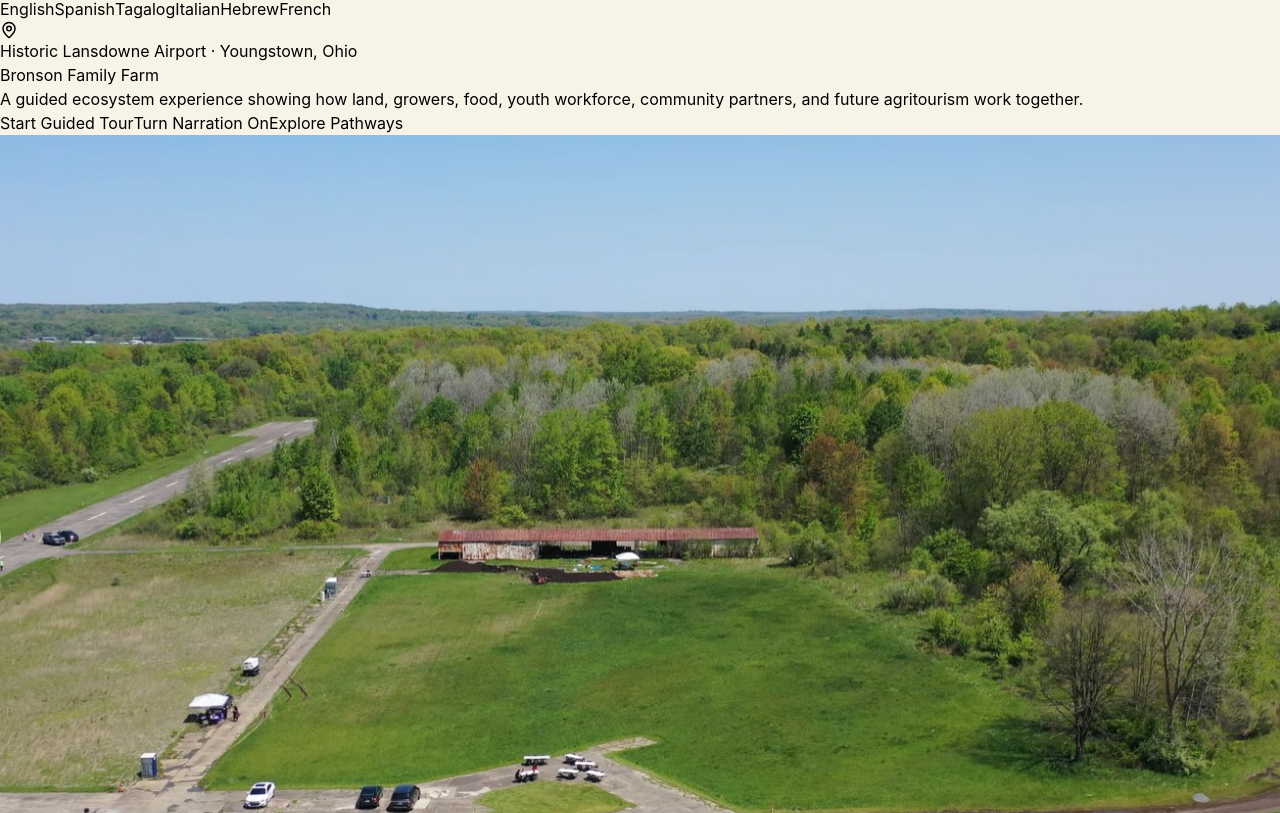
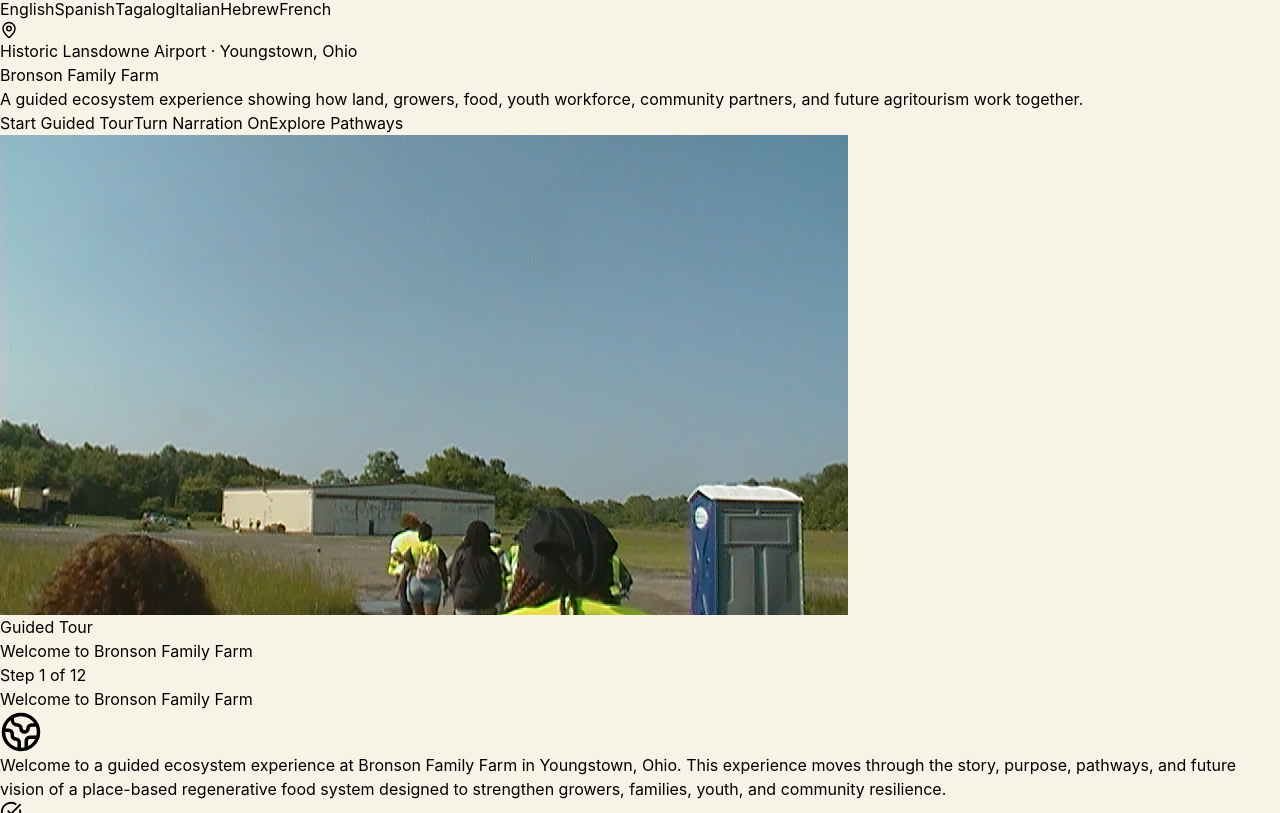
Before and after one commit to cburgessemail-gif/bronson-demo, a React (Vite) app: page / in a window 1280 px wide. Shown: the part 807-1620 px from the top of the page. Built offline with nearby package versions, Linux system fonts and the light colour scheme; the HTML template or start-up script is replaced by a standard one.

Commit message:
Update image paths in App.tsx

```diff
--- a/src/App.tsx
+++ b/src/App.tsx
@@ -41,9 +41,9 @@
 const imageSets: Record<PathwayKey | "hero" | TourStepKey, string[]> = {
   hero: ["/GrowArea.jpg", "/GrowArea2.jpg", "/SAM_0220.JPG"],
 
-  welcome: ["/GrowArea.jpg", "/SAM_0221.JPG", "/SAM_0222.JPG"],
+  welcome: ["/SAM_0220.JPG", "/SAM_0221.JPG", "/SAM_0222.JPG"],
 
-  place: ["/GrowArea2.jpg", "/SAM_0223.JPG", "/SAM_0225.JPG", "/SAM_0226.JPG"],
+  place: ["/SAM_0223.JPG", "/SAM_0225.JPG", "/SAM_0226.JPG"],
 
   problem: ["/SAM_0238.JPG", "/SAM_0249.JPG", "/SAM_0255.JPG"],
 
```
